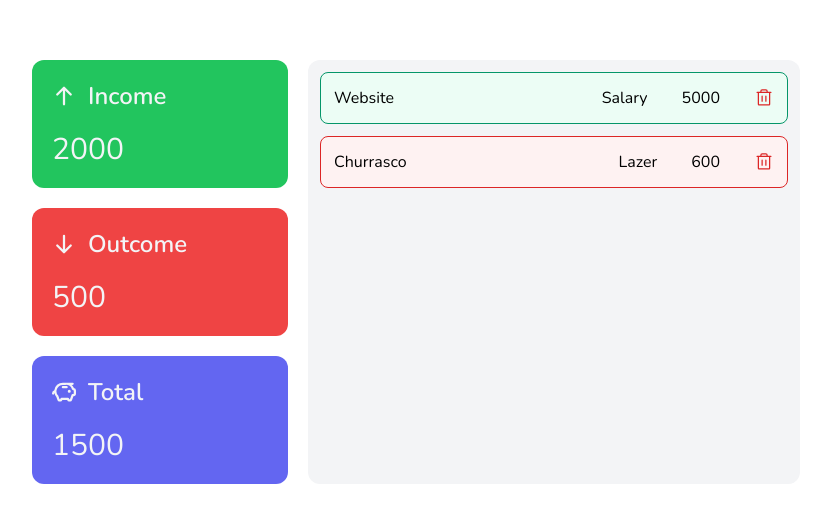
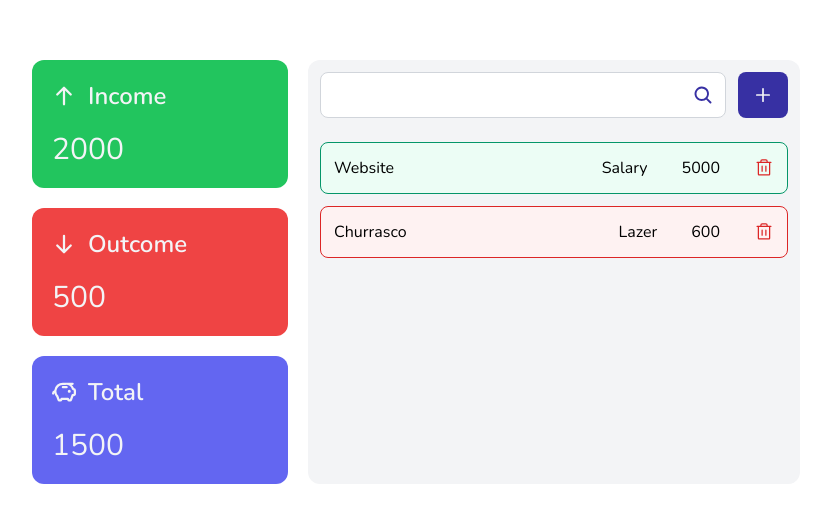
Before and after one commit to larissaOliveiraz/finance-next, a Next.js app: page / in a window 1280 px wide. Shown: the part 128-650 px from the top of the page, without its empty margins (224-1043 px from the left). Built offline with nearby package versions, Linux system fonts and the light colour scheme.

Commit message:
feat: create Header component

```diff
--- a/app/page.tsx
+++ b/app/page.tsx
@@ -1,5 +1,6 @@
 "use client";
 import { Dashboard } from "@/components/Dashboard";
+import { Header } from "@/components/Header";
 import { transactions } from "@/database/Transactions";
 import { Trash } from "@phosphor-icons/react";
 
@@ -11,7 +12,9 @@ export default function Home() {
                <Dashboard />
             </section>
             <section className="flex-1 bg-gray-100 rounded-xl">
+               <Header />
                <table className="w-full">
+                  <tbody className="w-full">
                      {transactions.map((item) => (
                         <tr
                            className={`flex gap-8 p-3 m-3 border rounded-lg   ${
@@ -30,6 +33,7 @@ export default function Home() {
                            </td>
                         </tr>
                      ))}
+                  </tbody>
                </table>
             </section>
          </main>
--- /dev/null
+++ b/components/Header.tsx
@@ -0,0 +1,32 @@
+import { MagnifyingGlass, Plus } from "@phosphor-icons/react";
+import { useState } from "react";
+
+export const Header = () => {
+   const [inputValue, setInputValue] = useState("");
+   const [focused, setFocused] = useState(false);
+
+   return (
+      <div className="flex gap-3 p-3">
+         <div
+            className={`p-2 flex flex-1 items-center bg-white border  rounded-lg ${
+               focused ? "border-indigo-800" : "border-gray-300"
+            }`}
+         >
+            <input
+               type="text"
+               value={inputValue}
+               onChange={(e) => setInputValue(e.target.value)}
+               onFocus={() => setFocused(true)}
+               onBlur={() => setFocused(false)}
+               className="flex-1 outline-none"
+            />
+            <button type="button" className="p-1 text-indigo-800">
+               <MagnifyingGlass size={20} weight="bold" />
+            </button>
+         </div>
+         <button className="flex items-center gap-2 p-3 px-4 text-gray-100 bg-indigo-800 rounded-lg">
+            <Plus size={18} weight="bold" />
+         </button>
+      </div>
+   );
+};
```
Lines whose indentation alone changed are shown as unchanged.
